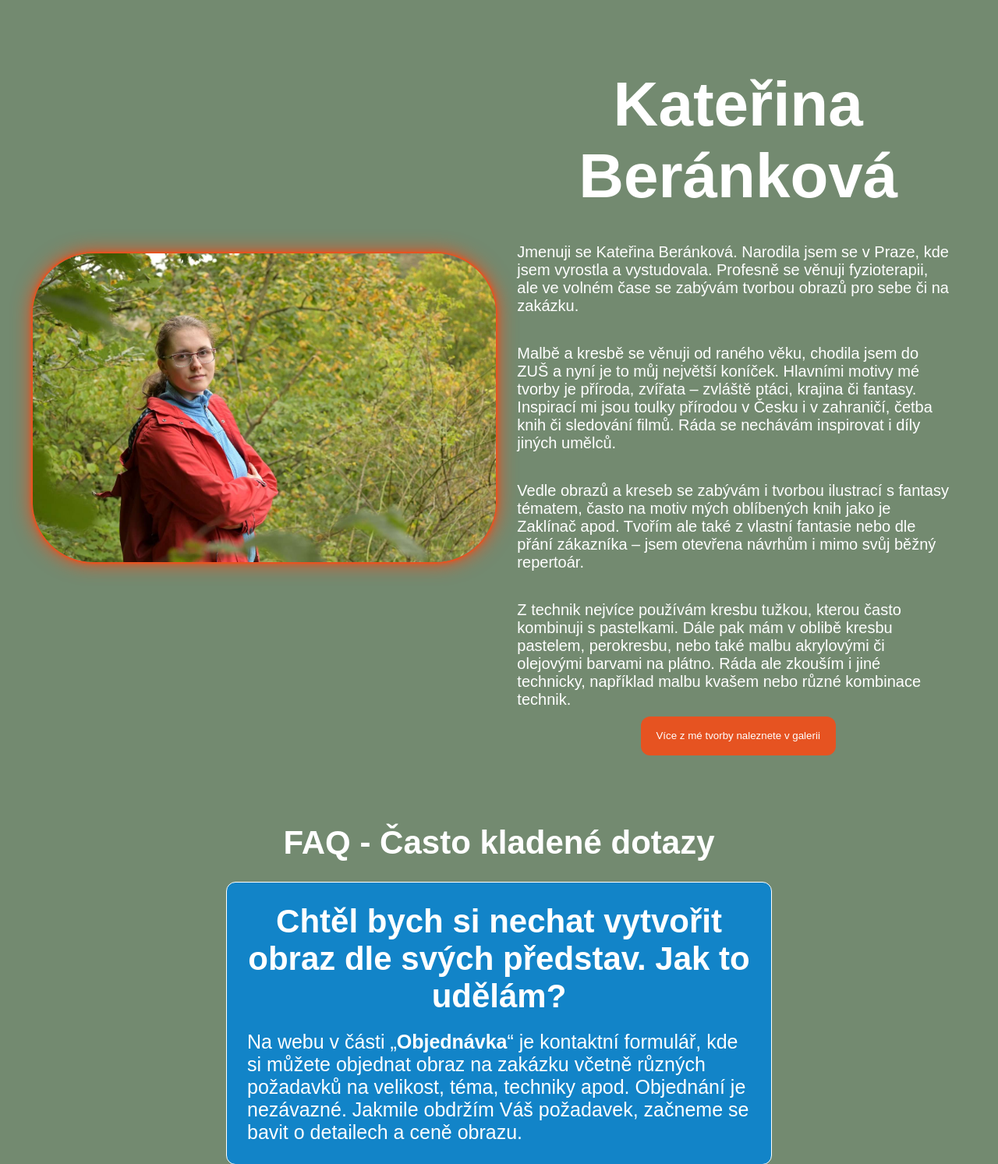
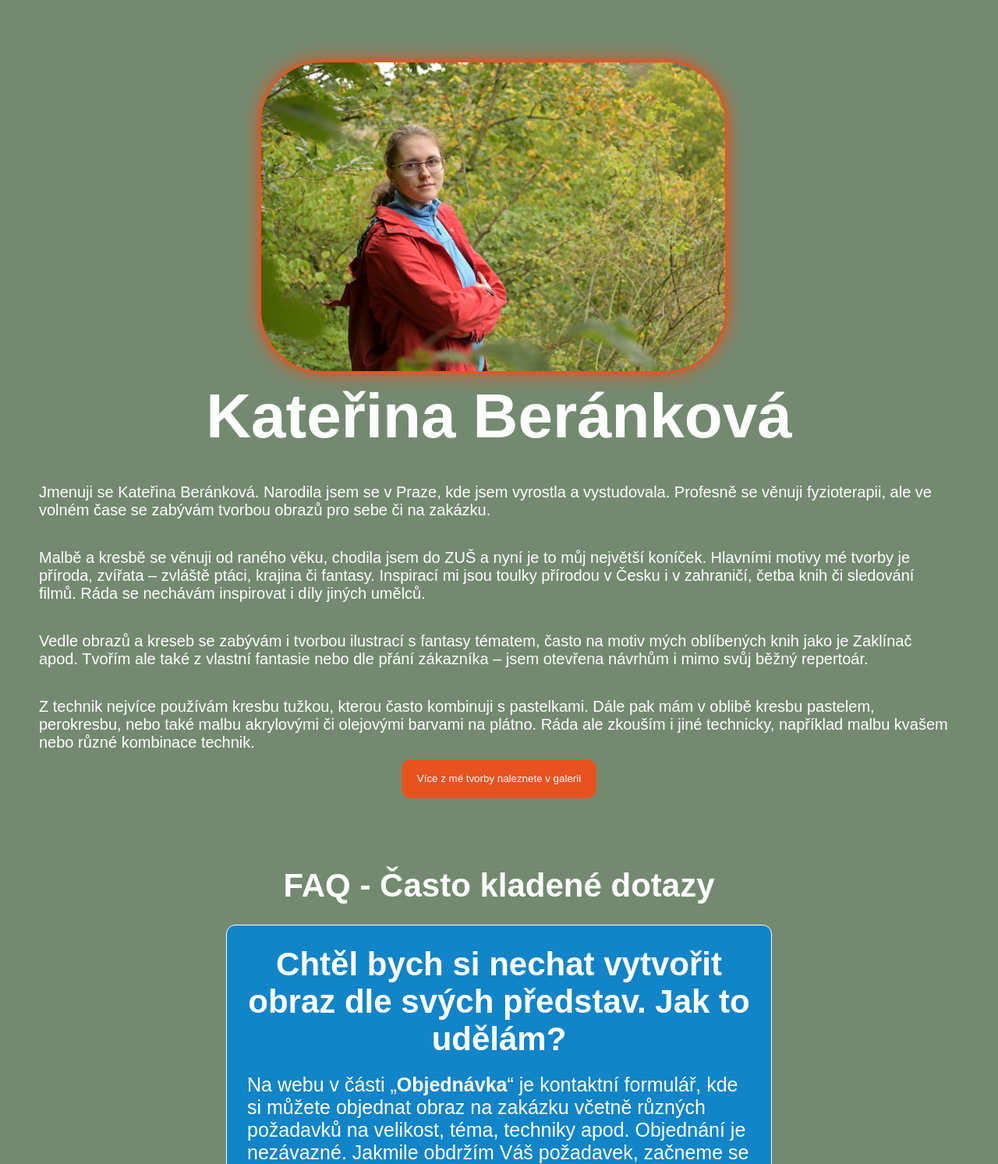
Before and after one commit to AdamVanicky/BP_Vanicky, a PHP site: page /static/o_mne.php in a window 1280 px wide. Shown: the part 114-1607 px from the top of the page at 78% size. Run offline with PHP 8.4, Linux system fonts and the light colour scheme.

Commit message:
visual changes

```diff
--- a/order/objednavka.php
+++ b/order/objednavka.php
@@ -139,6 +139,9 @@ $saveQuery->execute([
             float: none;
             width: 50%;
         }
+        .req{
+            font-size: 10px;
+        }
     }
 </style>
 <body>
@@ -146,6 +149,7 @@ $saveQuery->execute([
 <?php include '../inc/navbar.php';?>
 
 <h1>Objednávka</h1>
+
 
 <p style="color:white; font-size: 20px; margin-left: 5em; margin-right: 5em; margin-top: 15px;">
     Je mi ctí, že jste si mne zvolili pro naplnění vašeho přání o obraz na míru. Než ale budu schopna začít s tvorbou onoho vysněného díla, budu potřebovat pár doplňujících informací.
@@ -157,7 +161,7 @@ $saveQuery->execute([
 </p>
 
 <form method="post" enctype="multipart/form-data" onsubmit="document.getElementById('submitBut').disabled=true;">
-
+    <p class="req" style="color: red;text-align: center; margin-bottom: 20px;">* = povinná pole</p>
     <div class="FormCompany">
         <label for="firma">Název firmy</label><br>
         <input type="text" name="firma" id="firma" value="" style="width: 100%;"/><br>
--- a/resources/styles_about.css
+++ b/resources/styles_about.css
@@ -180,8 +180,7 @@ a:hover {
     max-width: 95%;
     margin: 0 auto;
     display: flex;
-    align-items: center;
-    justify-content: space-around;
+    flex-direction: row;
 }
 
 .about_text h1{
@@ -195,6 +194,15 @@ a:hover {
     color:white;
     font-size: 20px;
     padding-right: 20px;
+}
+
+@media only screen and (max-width: 1350px) {
+    .main{
+        flex-direction: column;
+    }
+    .about_image{
+        margin: 0 auto;
+    }
 }
 
 ol, ul{
--- a/static/o_mne.php
+++ b/static/o_mne.php
@@ -46,6 +46,10 @@
             font-size: 25px;
             padding:10px;
         }
+
+        h2{
+            font-size: 42px;
+        }
     </style>
 </head>
 
@@ -55,9 +59,11 @@
 
 
 
-<section class="o_mne">
+<div class="o_mne">
     <div class="main">
+        <div class="about_image">
         <img alt="Má fotografie" src="../images/umelkyne.jpg">
+        </div>
         <div class="about_text">
             <h1>Kateřina Beránková</h1>
             <p>Jmenuji se Kateřina Beránková. Narodila jsem se v Praze, kde jsem vyrostla a vystudovala. Profesně se věnuji fyzioterapii, ale ve volném čase se zabývám tvorbou obrazů pro sebe či na zakázku.</p>
@@ -72,7 +78,7 @@
 
     </div>
 
-</section>
+</div>
 
 <h2>FAQ - Často kladené dotazy</h2>
 
--- a/user/uzivatelske_informace.php
+++ b/user/uzivatelske_informace.php
@@ -54,6 +54,12 @@ $orders = $orderQuery->fetchAll(PDO::FETCH_ASSOC);
             text-align: left;
             background-color: #198F8C;
             color: white;
+        }
+
+        @media only screen and (max-width: 1350px) {
+            #customers{
+                width: 100%;
+            }
         }
     </style>
 </head>
```
Also changed, not shown: readme.md (added).
